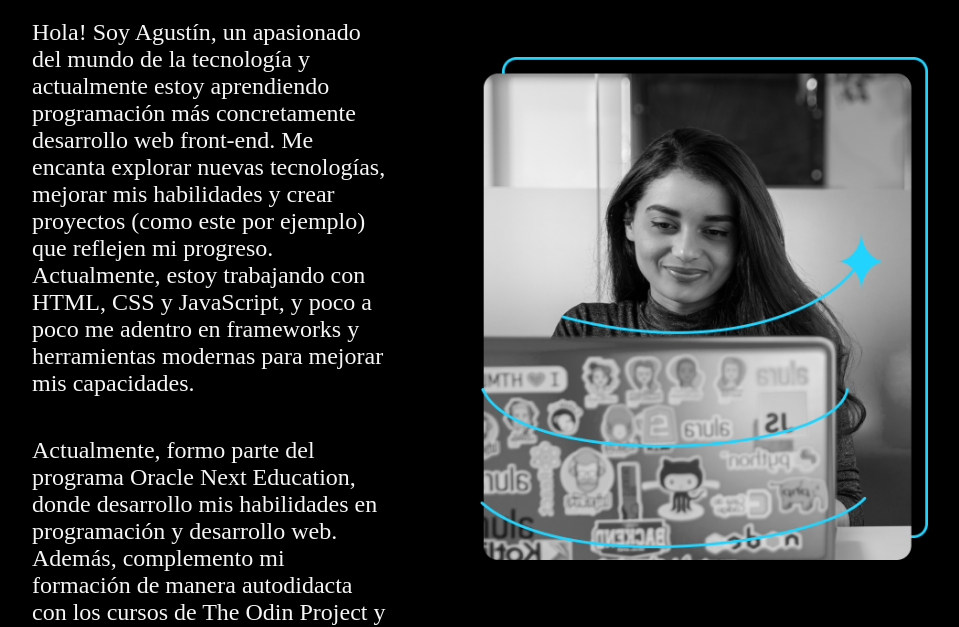
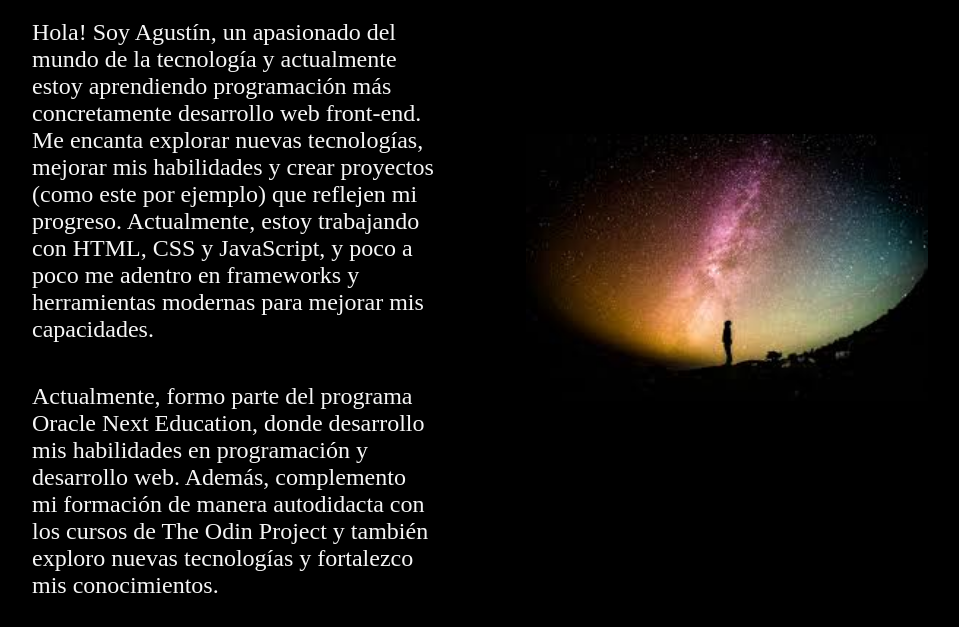
Before and after one commit to agustinlearning/portafolio-alura, a plain HTML site: page about.html in a window 1280 px wide. Shown: the part 182-809 px from the top of the page, without its empty margins (160-1119 px from the left). Drawn offline with Linux system fonts and the light colour scheme.

Commit message:
cambio de imagen

```diff
--- a/about.html
+++ b/about.html
@@ -25,7 +25,7 @@
                 </p>
 
         </section>
-            <img class="presentacion__imagen" src="./assets/Imagen.png" alt="Foto de Ana García desarrolando un proyecto">
+            <img class="presentacion__imagen" src="./assets/space.jpg" alt="Foto de Código">
     </main>
     <footer class="footer">
         <p>Desarrollado por Agustín Álvarez</p>
```
Also changed, not shown: index.html (+1 -1 lines), assets/space.jpg (added).
